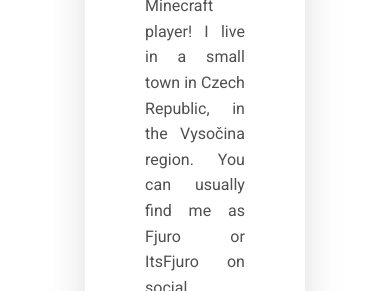
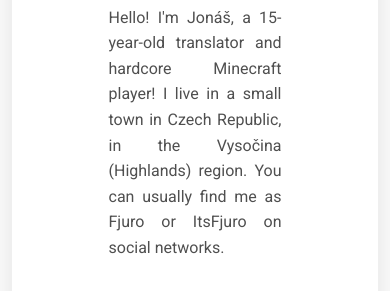
Before and after one commit to Fjuro/Fjuro.github.io, a plain HTML site: page index.html in a window 390 px wide. Shown: the part 324-615 px from the top of the page. Drawn offline with Linux system fonts and the light colour scheme.

Commit message:
Add files via upload

```diff
--- a/index.html
+++ b/index.html
@@ -17,6 +17,11 @@
     	padding: 10px;
     	border-radius: 20px;
   	}
+    @media only screen and (max-width: 1200px) {
+      .center {
+        width: 100%;
+      }
+    }
   	.about {
     	width: 50%;
     	text-align: justify;
@@ -32,10 +37,7 @@
     <title>Fjuro</title>
     <link rel="icon" href="img/favicon.ico" type="image/x-icon" />
     <link rel="stylesheet" href="https://use.fontawesome.com/releases/v5.15.3/css/all.css" />
-    <link
-      rel="stylesheet"
-      href="https://fonts.googleapis.com/css2?family=Roboto:wght@300;400;500;700&display=swap"
-    />
+    <link rel="stylesheet" href="https://fonts.googleapis.com/css2?family=Roboto:wght@300;400;500;700&display=swap" />
     <link rel="stylesheet" href="css/mdb.min.css" />
   </head>
   <body>
@@ -52,7 +54,7 @@
   />
   <h1 style="padding: 30px;">Fjuro</h1>
   <div class="about">
-    <p>Hello! I'm Jonáš, a 15-year-old translator and hardcore Minecraft player! I live in a small town in Czech Republic, in the Vysočina region. You can usually find me as Fjuro or ItsFjuro on social networks.</p>
+    <p>Hello! I'm Jonáš, a 15-year-old translator and hardcore Minecraft player! I live in a small town in Czech Republic, in the Vysočina (Highlands) region. You can usually find me as Fjuro or ItsFjuro on social networks.</p>
   </div>
     <!--- Social Media ---->
   <div style="padding: 20px;">
```
